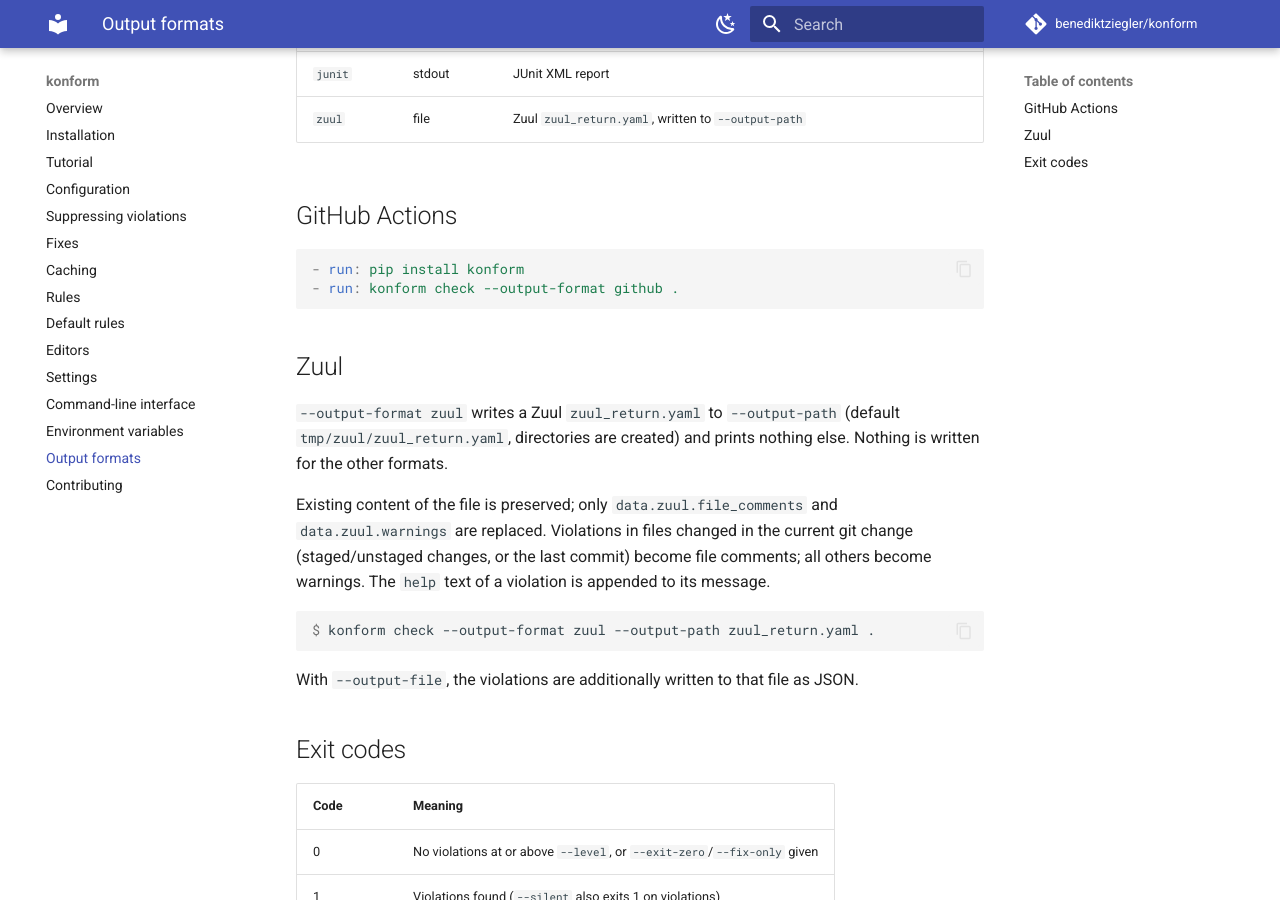
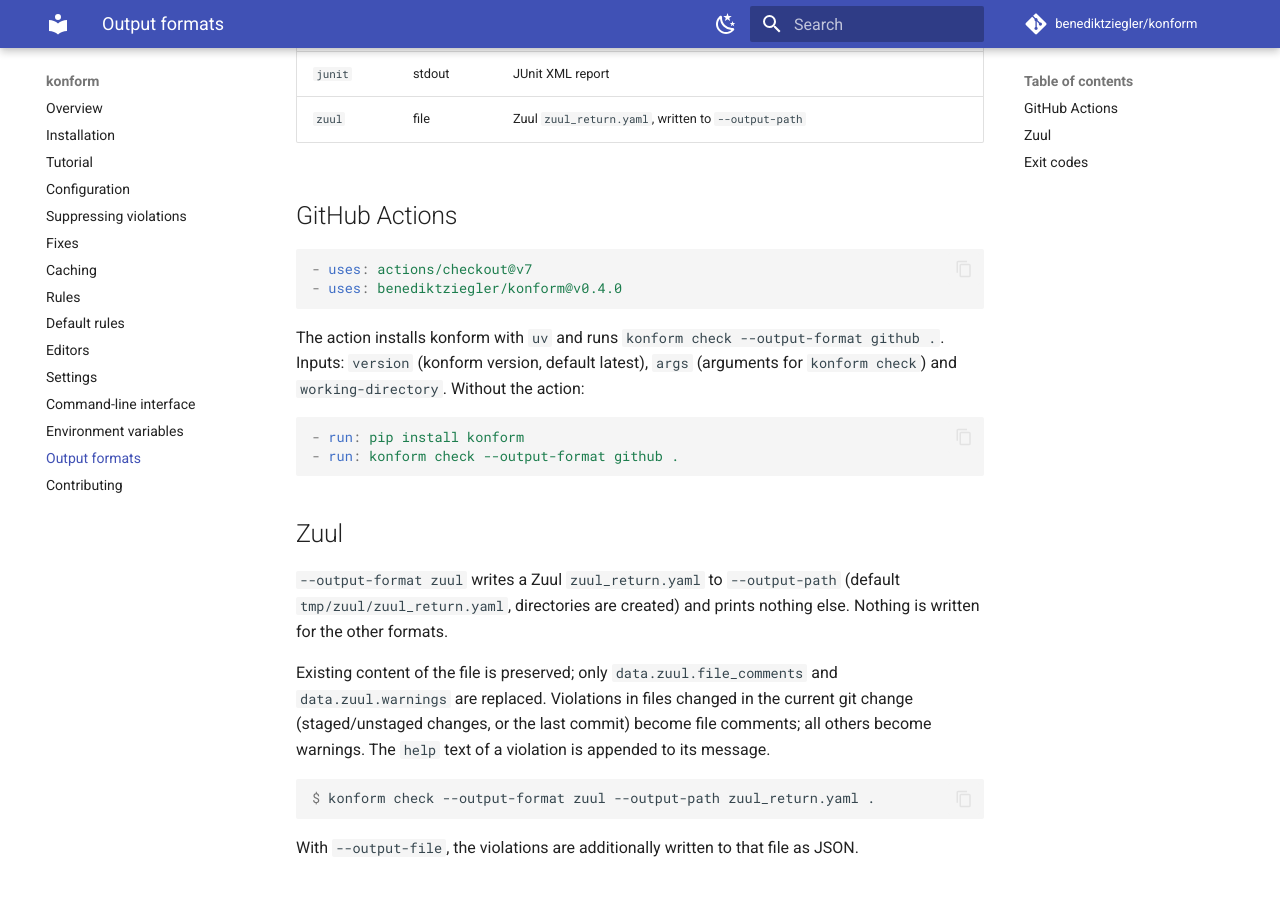
Before and after one commit to benediktziegler/konform, an MkDocs documentation site: the page built from docs/reference/output-formats.md, in a window 1280 px wide and 900 px high, scrolled down 509 px. Built offline with MkDocs 1.6.1 and Material for MkDocs 9.7.7, drawn with Linux system fonts in a browser that asks for light colours; comment, search, counter and statistics services are not loaded.

Commit message:
feat(action): add a GitHub Action that runs konform check
Co-Authored-By: Claude Sonnet 5.5 <noreply@anthropic.com>

````diff
--- a/docs/reference/output-formats.md
+++ b/docs/reference/output-formats.md
@@ -14,6 +14,15 @@ Select with `--output-format`; redirect with `-o/--output-file`.
 | `zuul`    | file        | Zuul `zuul_return.yaml`, written to `--output-path`                 |
 
 ## GitHub Actions
+
+```yaml
+- uses: actions/checkout@v7
+- uses: benediktziegler/konform@v0.4.0
+```
+
+The action installs konform with `uv` and runs `konform check --output-format github .`.
+Inputs: `version` (konform version, default latest), `args` (arguments for `konform check`)
+and `working-directory`. Without the action:
 
 ```yaml
 - run: pip install konform
````
Also changed, not shown: CHANGELOG.md (+1 -0 lines), action.yml (added, +35 -0 lines).
